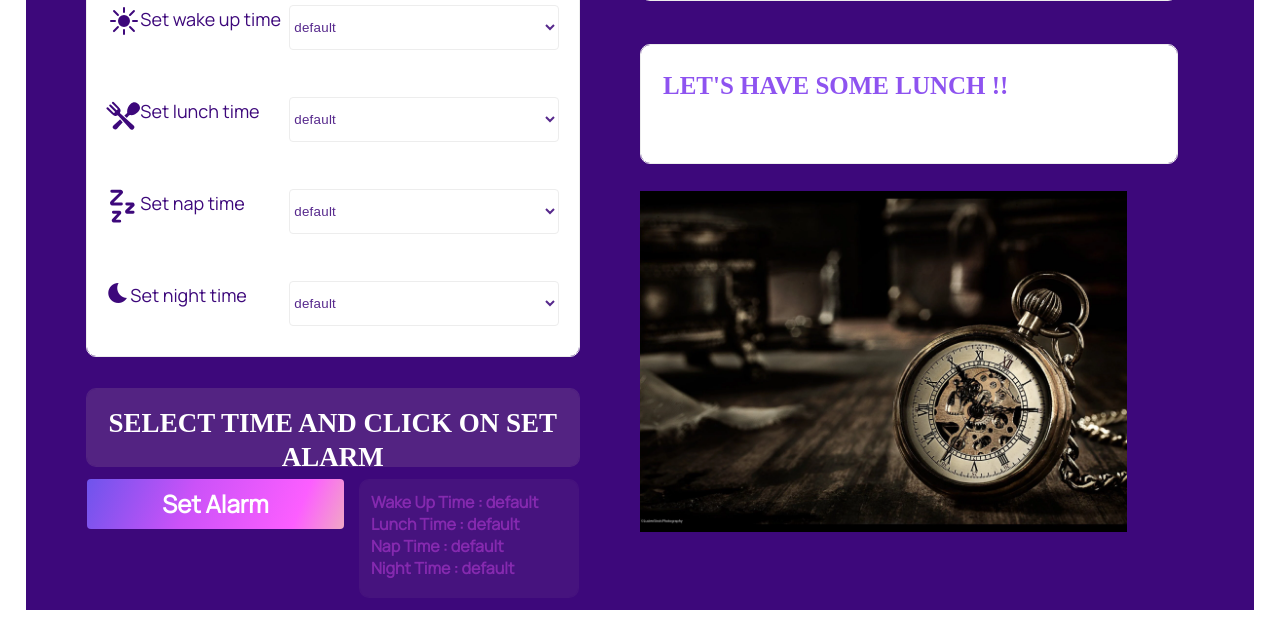
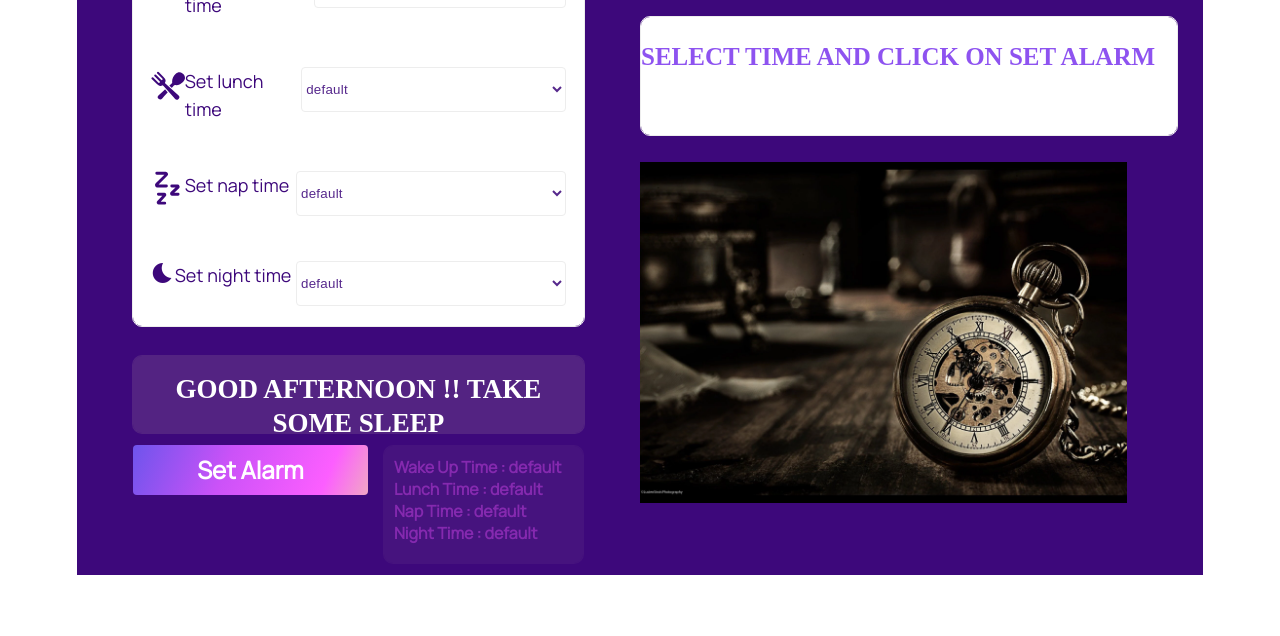
Before and after one commit to vikaspatil2277/javascript-project-1, a plain HTML site: page index.html in a window 1280 px wide. Both pictures are taken after a click on the button "Set Alarm". Shown: the part 183-819 px from the top of the page. Drawn offline with Linux system fonts and the light colour scheme; a web font is replaced by a local one.

Commit message:
modified

```diff
--- a/index.html
+++ b/index.html
@@ -166,7 +166,7 @@
         </div>
       </div>
       <div class="goodmorning">
-        <div class="goodm" id="messageOne">Select Time and Set Alarm</div>
+        <div class="goodm" id="messageOne"></div>
       </div>
         <div class="set-alarm">
           <button type="button" name="button" id="alarmBtn">Set Alarm</button>
@@ -201,7 +201,7 @@
           </div>
 
         <div class="notification" >
-          <span class="text" id="messageTwo">GRAB SOME HEALTHY BREAKFAST!!!</span>
+          <span class="text" id="messageTwo">Select time and click on set alarm</span>
         </div>
         <div class="timeline_img" id="large-img">
 
--- a/script.js
+++ b/script.js
@@ -18,25 +18,20 @@ function timerfn(){
     let secs = date.getSeconds();
     let ampm = hrs >=12 ? "PM" : "AM";
 
-     if(hrs<=8 && ampm=="AM"){
-      messageTwo.innerHTML = "GRAB SOME HEALTHY BREAKFAST!!!";
+    if(hrs>=6 && hrs<=11 && ampm=="AM"){
+      messageOne.innerText= "GOOD MORNING!! WAKE UP !!";
     }
 
     else if (hrs>=12 && hrs<=15 && ampm=="PM"){
-      messageTwo.innerText = "LET'S HAVE SOME LUNCH !!";
-        // messageOne.innerText = "GOOD AFTERNOON !!";
-        // image.style.backgroundImage = "URL('Component30.png')";
+      messageOne.innerHTML = "GOOD AFTERNOON !! TAKE SOME SLEEP";
+
     }
     else if (hrs>=16 && hrs<=19 && ampm=="PM"){
-        messageTwo.innerText = "STOP YAWNING, GET SOME TEA.. ITS JUST EVENING!"
-        // messageOne.innerText = "GOOD EVENING !!";
-        // image.style.backgroundImage = "URL('lunch_image@2x.png')";
+      messageOne.innerText = "GOOD EVENING !!";
     }
 
     else if (hrs>=20 && hrs<=23 && ampm=="PM"){
-        messageTwo.innerText = "CLOSE YOUR EYES AND GO TO SLEEP";
-        // messageOne.innerText = "GOOD NIGHT !!";
-        // image.style.backgroundImage = "URL('Component31.png')";
+      messageOne.innerText="GOOD NIGHT";
     }
 
       if (hrs > 12) {
@@ -62,37 +57,37 @@ setAlarm.addEventListener("click",function(){
       let d2 = document.getElementById("d2");
       let d3 = document.getElementById("d3");
       let d4 = document.getElementById("d4");
-    document.getElementById("wakeTime").innerText = d1.options[d1.selectedIndex].innerHTML;
-    document.getElementById("luchTime").innerText = d2.options[d2.selectedIndex].innerHTML;
-    document.getElementById("napTime").innerText = d3.options[d3.selectedIndex].innerHTML;
-    document.getElementById("nightTime").innerText = d4.options[d4.selectedIndex].innerHTML;
+      document.getElementById("wakeTime").innerText = d1.options[d1.selectedIndex].innerText;
+      document.getElementById("luchTime").innerText = d2.options[d2.selectedIndex].innerText;
+    document.getElementById("napTime").innerText = d3.options[d3.selectedIndex].innerText;
+    document.getElementById("nightTime").innerText = d4.options[d4.selectedIndex].innerText;
 
-    let time = new Date();
-    let hourhand = time.getHours();
+    let date = new Date();
+    let hourhand = date.getHours();
     let wakeupTimeAlarm=d1.value;
     let lunchTimeAlarm=d2.value;
     let napTimeAlarm =d3.value;
     let nightTimeAlarm=d4.value;
 
 
-    if(wakeupTimeAlarm==hourhand){
-      messageOne.innerHTML = "GOOD MORNING!! WAKE UP !!";
+    if(wakeupTimeAlarm==hourhand-1){
+      messageTwo.innerHTML = "GRAB SOME HEALTHY BREAKFAST!!!";
       image.style.backgroundImage = "URL('Component30.png')";
     }
-    else if(lunchTimeAlarm==hourhand){
-      messageOne.innerHTML = "GOOD AFTERNOON !! TAKE SOME SLEEP";
+    else if(lunchTimeAlarm==hourhand-1){
+      messageTwo.innerText = "LET'S HAVE SOME LUNCH !!";
       image.style.backgroundImage = "URL('Component31.png')";
     }
-     else if(napTimeAlarm==hourhand){
-      messageOne.innerText="STOP YAWNING, GET SOME TEA.. ITS JUST EVENING!";
+    else if(napTimeAlarm==hourhand-1){
+      messageTwo.innerText = "STOP YAWNING, GET SOME TEA.. ITS JUST EVENING!";
       image.style.backgroundImage = "URL('lunch_image.png')";
     }
-     else if(nightTimeAlarm==hourhand){
-      messageOne.innerText="CLOSE YOUR EYES AND GO TO SLEEP";
+    else if(nightTimeAlarm==hourhand-1){
+      messageTwo.innerText = "CLOSE YOUR EYES AND GO TO SLEEP";
       image.style.backgroundImage = "URL('Component32.png')";
   }
     else{
-      messageOne.innerText="Select time and click on set alarm ";
+      messageTwo.innerText="Select time and click on set alarm ";
       image.style.backgroundImage = "url('random.webp')";
       image.style.backgroundSize = "contain";
   }
@@ -100,9 +95,10 @@ setAlarm.addEventListener("click",function(){
 });
 
 setAlarm.addEventListener("mouseover",function(){
-  setAlarm.innerText="Party Time!!"
+  this.innerText="Party Time!!"
+
 });
 
 setAlarm.addEventListener("mouseout",function(){
-  setAlarm.innerText="Set Alarm"
+  this.innerText="Set Alarm"
 });
--- a/style.css
+++ b/style.css
@@ -7,8 +7,10 @@
     display: flex;
     justify-content: space-around;
 
-    margin: 2%;
+    margin-left:6%;
+    margin-right:6%;
     background-color: #3D087B;
+    width:auto
   }
 
   .left-container {
@@ -45,6 +47,7 @@
 
     margin: 5%;
   }
+
   .icon{
 
     display: flex;
@@ -165,7 +168,7 @@
   }
 
   .timeline_img {
-    background-image: url("./Component.png");
+    background-image: url("./random.webp");
     width: 536px;
     height: 341px;
     background-repeat: no-repeat;
@@ -265,7 +268,7 @@
   }
 
   .text {
-    width: 492px;
+    width: 550px;
     height: 38px;
     font: 900 25px Preahvihear;
     color: #8E53F0;
```
Lines whose indentation alone changed are shown as unchanged.
